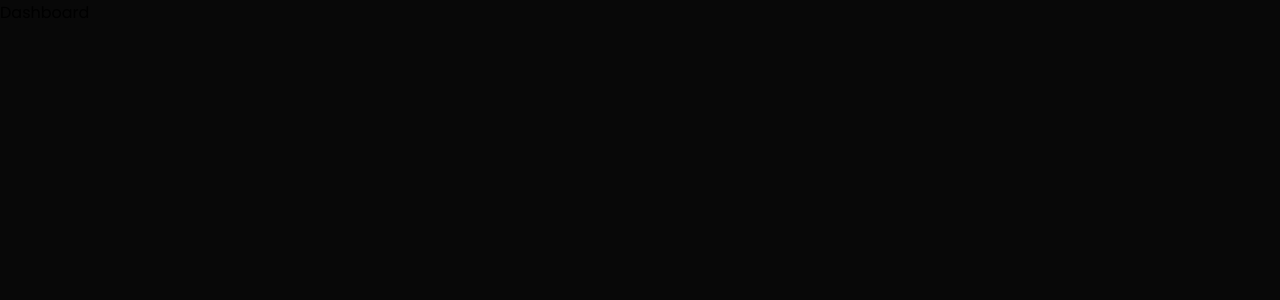
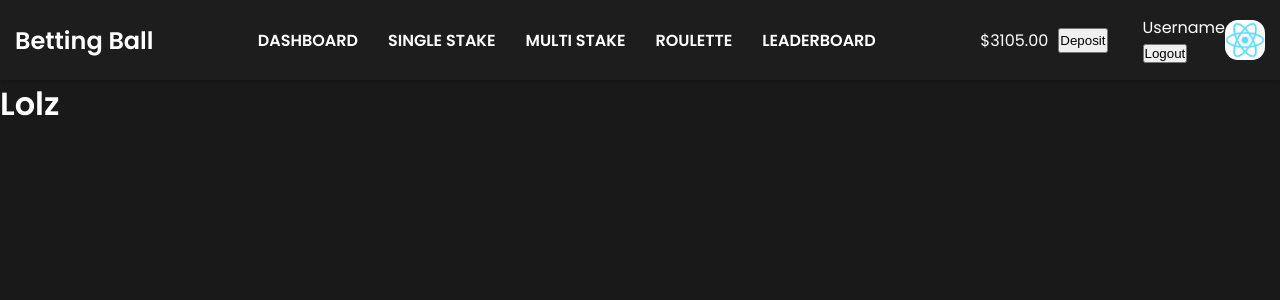
Before and after one commit to cedricheijlman/gambling-site, a React (Create React App) app in the folder client/: page /dashboard in a window 1280 px wide. Shown: the top 300 px of the page. Built offline with nearby package versions, Linux system fonts and the light colour scheme.

Commit message:
nav dashboard

```diff
--- a/client/src/index.css
+++ b/client/src/index.css
@@ -1,7 +1,7 @@
 @import url("https://fonts.googleapis.com/css2?family=Poppins:wght@200;300;400;500;600&display=swap");
 
 body {
-  background-color: #080808;
+  background-color: #1a1919;
   margin: 0;
   font-family: "Poppins", -apple-system, BlinkMacSystemFont, "Segoe UI",
     "Roboto", "Oxygen", "Ubuntu", "Cantarell", "Fira Sans", "Droid Sans",
--- /dev/null
+++ b/client/src/pages/dashboard/Dashboard.css
@@ -0,0 +1,6 @@
+.dashboardContainer {
+  display: flex;
+  width: 100%;
+  color: white;
+  flex-direction: column;
+}
--- a/client/src/pages/dashboard/Dashboard.tsx
+++ b/client/src/pages/dashboard/Dashboard.tsx
@@ -1,5 +1,13 @@
 import React from "react";
+import "./Dashboard.css";
+import NavbarDashboard from "./NavbarDashboard";
 
 export const Dashboard: React.FC = () => {
-  return <div>Dashboard</div>;
+  return (
+    <div className="dashboardContainer">
+      <NavbarDashboard />
+
+      <h1>Lolz</h1>
+    </div>
+  );
 };
--- /dev/null
+++ b/client/src/pages/dashboard/NavbarDashboard.css
@@ -0,0 +1,37 @@
+.dashboard__nav {
+  padding: 15px;
+  justify-content: space-between;
+  align-items: center;
+  display: flex;
+  background-color: rgb(30, 29, 29);
+  box-shadow: rgba(0, 0, 0, 0.15) 0px 3px 3px 0px;
+}
+
+.dashboard__nav .nav__right {
+  display: flex;
+  align-items: center;
+}
+
+.nav__rightMoneyContainer {
+  display: flex;
+  margin-right: 35px;
+}
+
+.nav__rightMoneyContainer button {
+  margin-left: 10px;
+}
+
+.dashboard__nav img {
+  background-color: white;
+  border-radius: 13px;
+}
+
+.dashboard__options {
+  display: flex;
+}
+
+.dashboard__options p {
+  margin: 0 15px;
+  text-transform: uppercase;
+  font-weight: 900;
+}
--- /dev/null
+++ b/client/src/pages/dashboard/NavbarDashboard.tsx
@@ -0,0 +1,31 @@
+import React from "react";
+import "./NavbarDashboard.css";
+const NavbarDashboard: React.FC = () => {
+  return (
+    <nav className="dashboard__nav">
+      <h2>Betting Ball</h2>
+      <div className="dashboard__options">
+        <p>Dashboard</p>
+
+        <p>Single Stake</p>
+        <p>Multi Stake</p>
+
+        <p>Roulette</p>
+        <p>Leaderboard</p>
+      </div>
+      <div className="nav__right">
+        <div className="nav__rightMoneyContainer">
+          <p>$3105.00</p>
+          <button>Deposit</button>
+        </div>
+        <div>
+          <p>Username</p>
+          <button>Logout</button>
+        </div>
+        <img height={40} width={40} src="./logo192.png" />
+      </div>
+    </nav>
+  );
+};
+
+export default NavbarDashboard;
```
